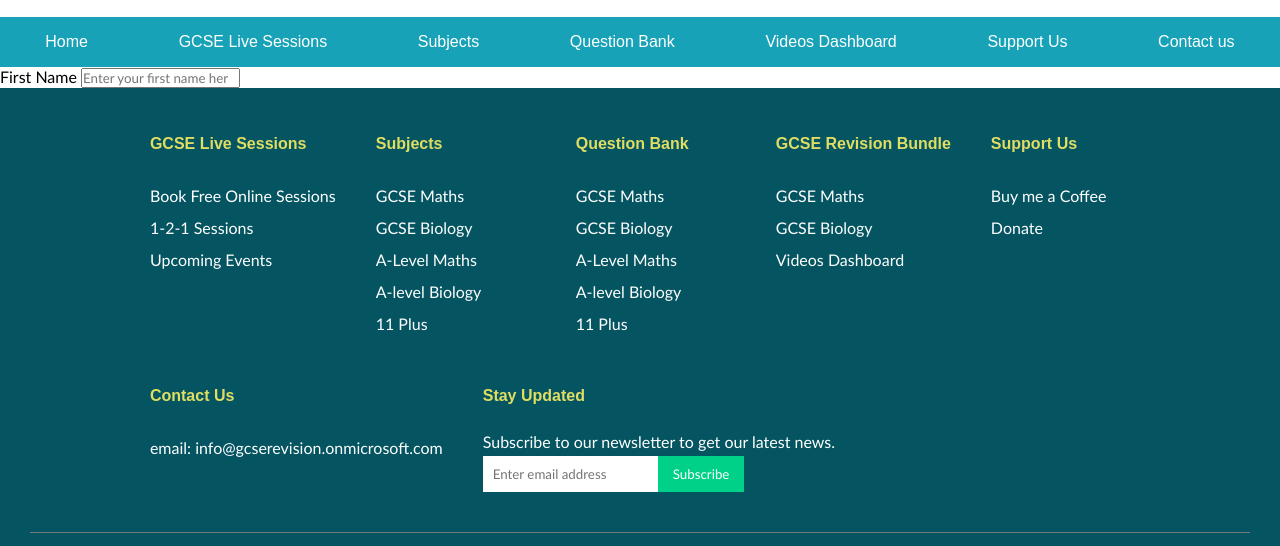
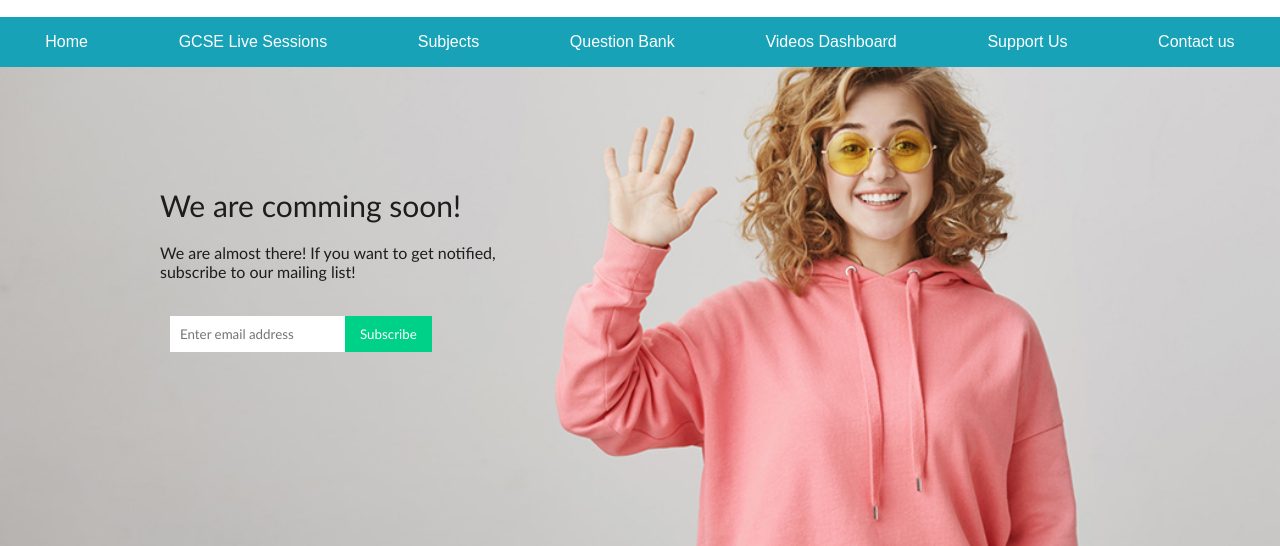
Before and after one commit to khizarsharief/Gcsewithmfs, a plain HTML site: page Contactus.html in a window 1280 px wide. Shown: the part 143-689 px from the top of the page. Drawn offline with Linux system fonts and the light colour scheme.

Commit message:
Intial Commit Still working on it

```diff
--- a/Contactus.html
+++ b/Contactus.html
@@ -46,15 +46,17 @@
 
   <!-- Main Body -->
   <div id="mainbody">
+    <div class="container_csp">
+        <span class="fblack fs30 pt20 pl150">We are comming soon!</span>
+        <span class="fblack p20 pl150">We are almost there! If you want to get notified,<br> subscribe to our mailing list!</span>
+       <span class="csp_content fblack fs30 p10">
+        <form class="pl150">
+            <input type="email" name="email" placeholder="Enter email address">
+            <input type="submit" value="Subscribe">
+          </form>
+       </span>
 
-    <form action="">
-        <ul class="flex-outer">
-            <li>
-         <label for="First-name">First Name</label>
-          <input type="text" id="first-name" placeholder="Enter your first name her">
-            </li>
-        </ul>
-    </form>
+      </div>
 
   </div>
 
@@ -65,7 +67,7 @@
        <div class="footer-main-item">
          <h2 class="footer-title">GCSE Live Sessions</h2>
          <ul>
-           <li><a href="#">Book Free Online Sessions</a></li>
+           <li><a href="#">Free Online Sessions</a></li>
            <li><a href="#">1-2-1 Sessions</a></li>
            <li><a href="#">Upcoming Events</a></li>
           </ul>
```
